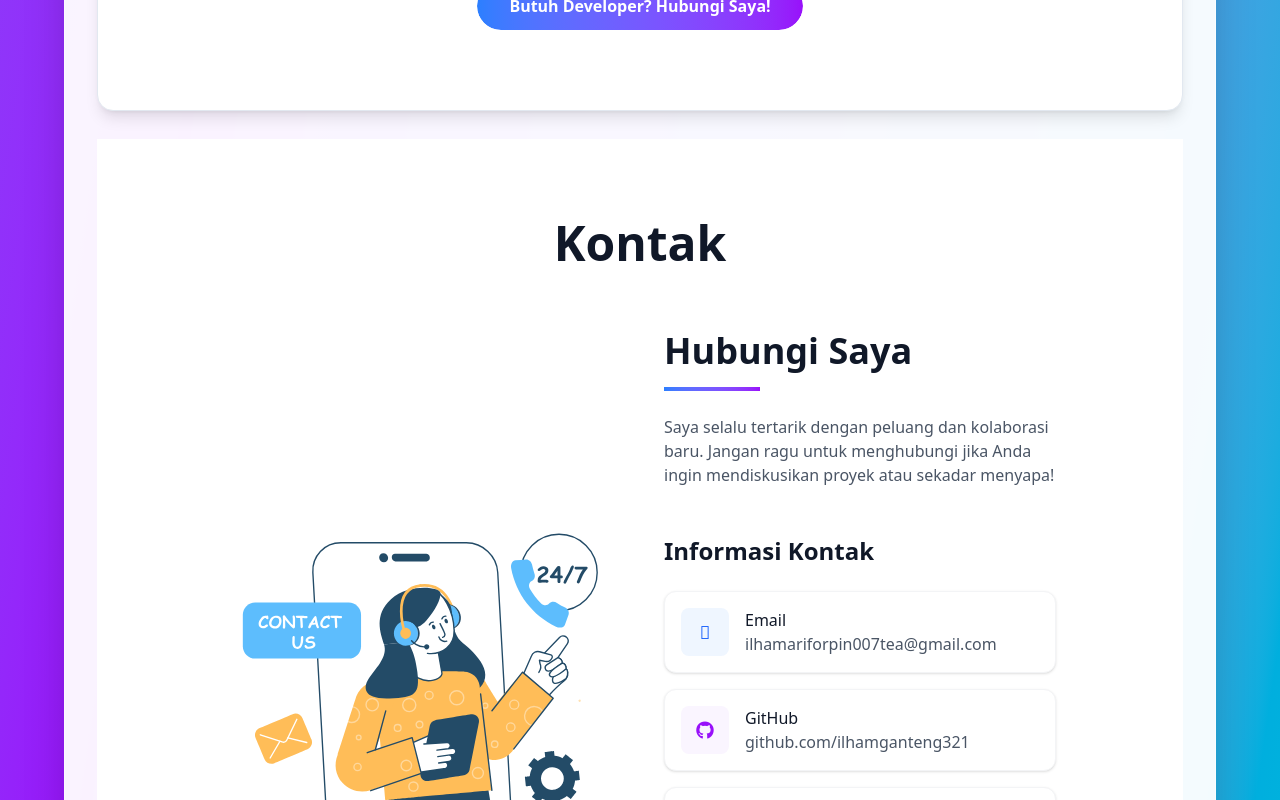
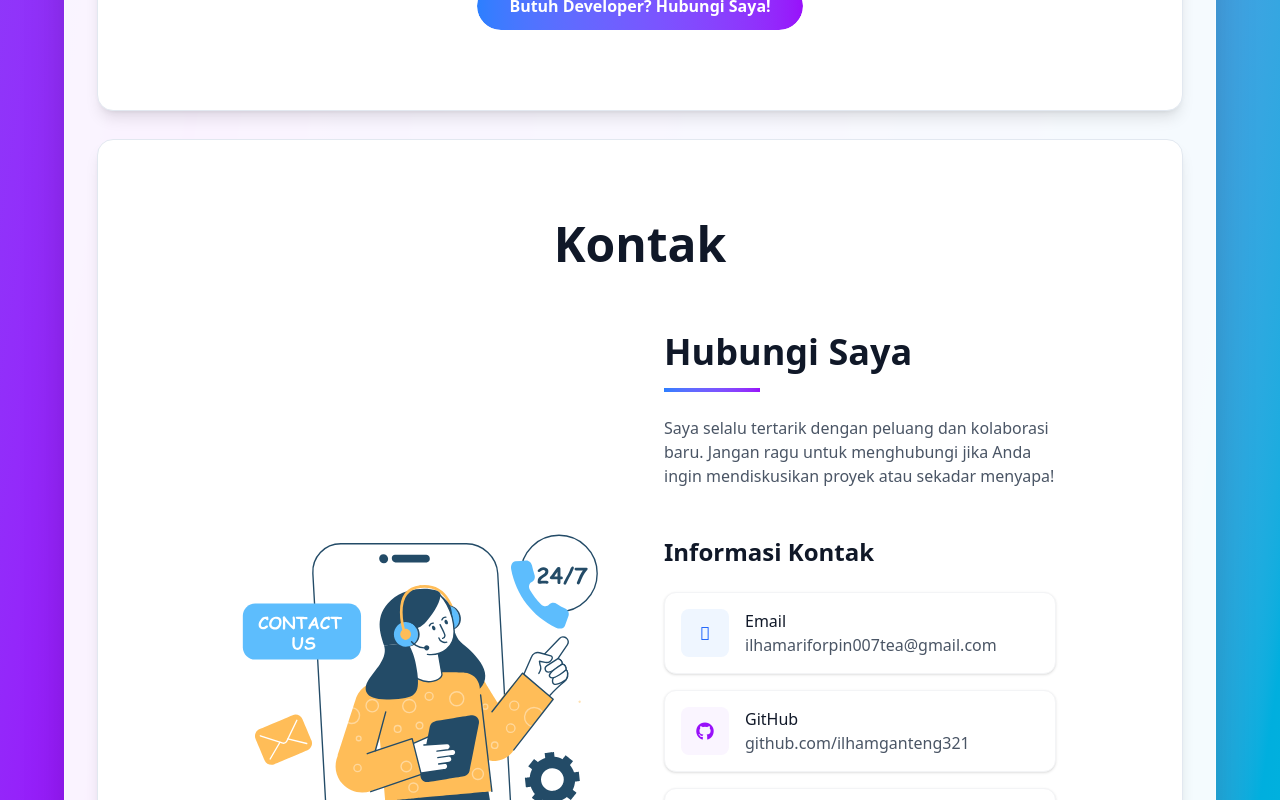
Before and after one commit to ilhamganteng321/react-cv, a React (Vite) app: page / in a window 1280 px wide. Shown: the part 7260-8060 px from the top of the page. Built offline with nearby package versions, Linux system fonts and the light colour scheme.

Commit message:
Update Contact.jsx

```diff
--- a/src/components/Contact.jsx
+++ b/src/components/Contact.jsx
@@ -37,7 +37,7 @@
   ];
 
    return (
-    <section id="contact" className="py-20 bg-white">
+    <section id="contact" className="py-20 bg-white section-box">
       <div className="max-w-4xl mx-auto px-4 sm:px-6 lg:px-8">
         <div className="text-center mb-16 fade-in">
           <h2 className="text-5xl font-bold text-gray-900 mb-4">
```
